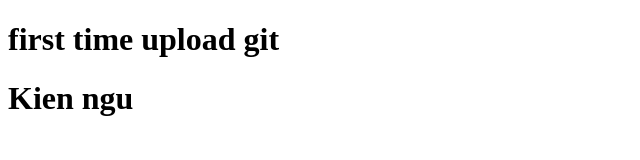
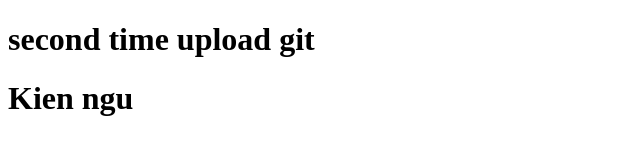
Before and after one commit to TheBao2004/project_1, a plain HTML site: page index.html in a window 1280 px wide. Shown: the whole page, without its empty margins (0-640 px from the left). Drawn offline with Linux system fonts and the light colour scheme.

Commit message:
test_commit1

```diff
--- a/index.html
+++ b/index.html
@@ -7,7 +7,7 @@
 </head>
 <body>
     <h1>
-		first time upload git
+		second time upload git
 	</h1>
 
 <div class="root"></div>
```
